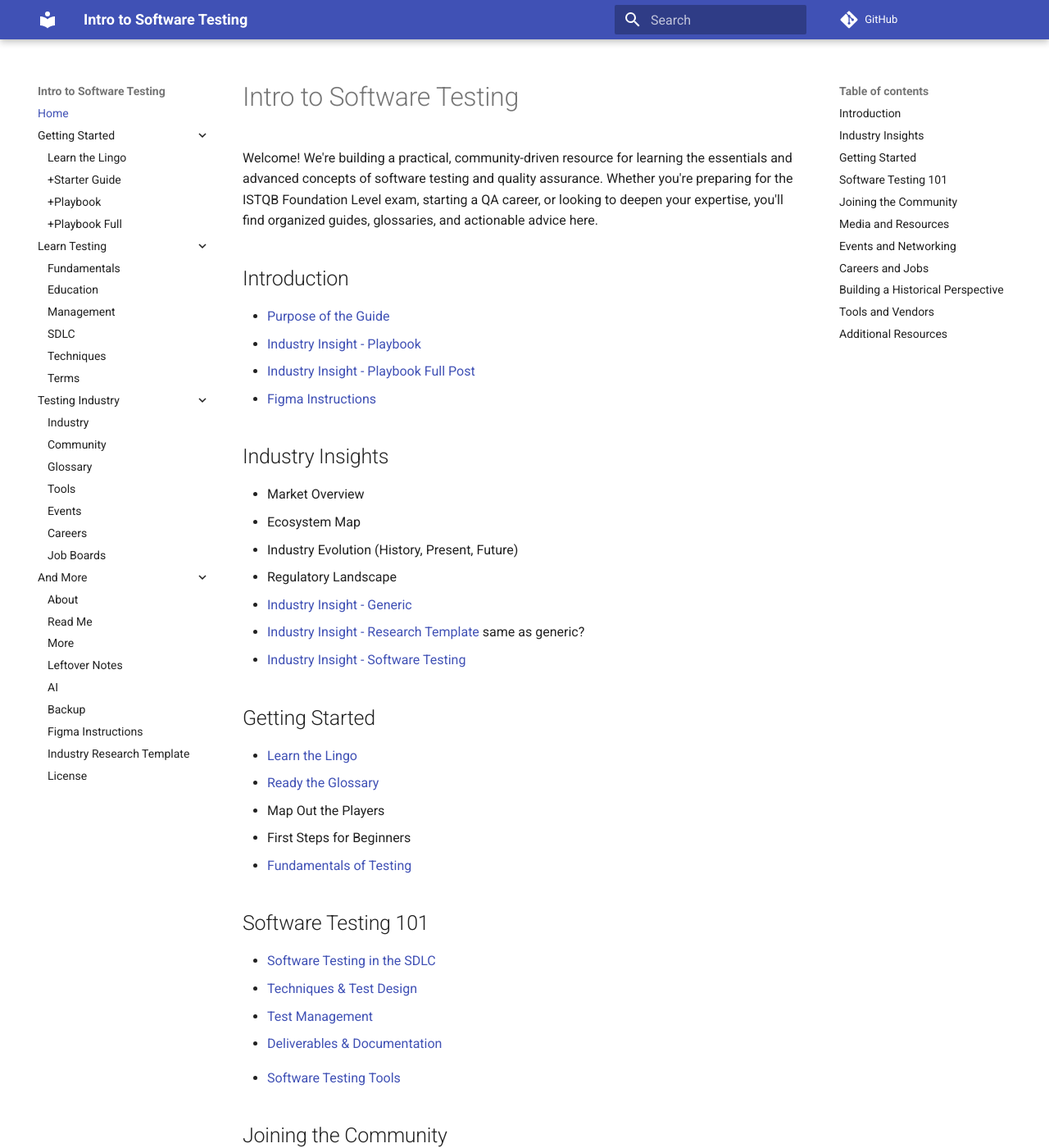
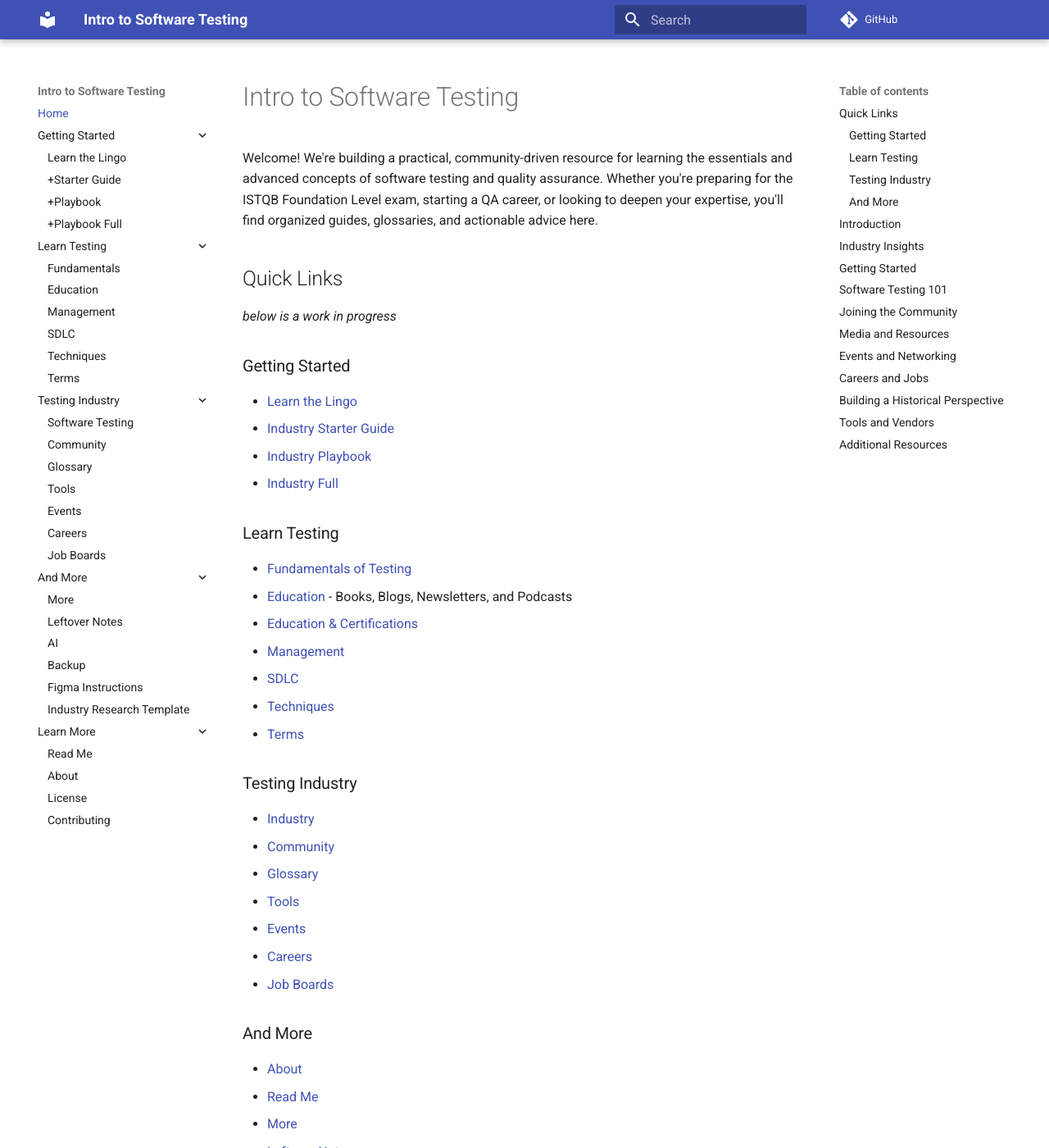
Before and after one commit to brettadler/softwaretesting, an MkDocs documentation site: the page built from docs/index.md, in a window 1280 px wide and 1400 px high. Shown: the whole window at 82% size. Built offline with MkDocs 1.6.1 and Material for MkDocs 9.7.7, drawn with Linux system fonts in a browser that asks for light colours; comment, search, counter and statistics services are not loaded; some of the changed text lies outside the part shown.

Commit message:
still very rough notes...

```diff
--- a/docs/education.md
+++ b/docs/education.md
@@ -1,4 +1,12 @@
 # Education
+
+## Books
+
+## Blogs,
+
+## Newsletters
+
+## Podcasts
 
 ## Certifications
 - **ISTQB Certified Tester Foundation Level (CTFL):** foundational testing principles. <https://www.istqb.org/certifications/certified-tester-foundation-level-ctfl-v4-0/>
--- a/docs/index.md
+++ b/docs/index.md
@@ -1,13 +1,50 @@
 # Intro to Software Testing
 
 Welcome! We're building a practical, community-driven resource for learning the essentials and advanced concepts of software testing and quality assurance. Whether you're preparing for the ISTQB Foundation Level exam, starting a QA career, or looking to deepen your expertise, you'll find organized guides, glossaries, and actionable advice here.
+
+## Quick Links
+*below is a work in progress*
+
+### Getting Started
+- [Learn the Lingo](lingo.md)
+- [Industry Starter Guide](starter_guide.md)
+- [Industry Playbook](playbook.md)
+- [Industry Full](playbook_full.md)
+
+### Learn Testing
+<!-- - [Fundamentals](fundamentals.md) -->
+- [Fundamentals of Testing](fundamentals.md)
+- [Education](education.md) - Books, Blogs, Newsletters, and Podcasts
+- [Education & Certifications](education.md)
+- [Management](management.md)
+- [SDLC](sdlc.md)
+- [Techniques](techniques.md)
+- [Terms](terms.md)
+
+### Testing Industry
+- [Industry](industry_software_testing.md)
+- [Community](community.md)
+- [Glossary](glossary.md)
+- [Tools](tools.md)
+- [Events](events.md)
+- [Careers](careers.md)
+- [Job Boards](job_boards.md)
+
+### And More
+- [About](about.md)
+- [Read Me](readme.md)
+- [More](more.md)
+- [Leftover Notes](leftover_notes.md)
+- [AI](ai.md)
+- [Backup](backup.md)
+- [Figma Instructions](figma_instructions.md)
+- [Industry Research Template](industry_research_template.md)
+- [License](license.md)
 
 <!-- ## Table of Contents -->
 
 ## Introduction
 - [Purpose of the Guide](about.md)
-- [Industry Insight - Playbook](playbook.md)
-- [Industry Insight - Playbook Full Post](playbook_full.md)
 - [Figma Instructions](figma_instructions.md)
 
 ## Industry Insights
--- a/mkdocs.yml
+++ b/mkdocs.yml
@@ -23,7 +23,7 @@ nav:
     - Techniques: techniques.md
     - Terms: terms.md
   - Testing Industry:
-    - Industry: industry_software_testing.md
+    - Software Testing: industry_software_testing.md
     - Community: community.md
     - Glossary: glossary.md
     - Tools: tools.md
@@ -31,15 +31,17 @@ nav:
     - Careers: careers.md
     - Job Boards: job_boards.md
   - And More:
-    - About: about.md
-    - Read Me: readme.md
     - More: more.md
     - Leftover Notes: leftover_notes.md
     - AI: ai.md
     - Backup: backup.md
     - Figma Instructions: figma_instructions.md
     - Industry Research Template: industry_research_template.md
+  - Learn More:
+    - Read Me: readme.md
+    - About: about.md
     - License: license.md
+    - Contributing: contributing.md
     # - Gerhkin Style: gerhkin_style.md
 
     # Add most of these.....
```
Also changed, not shown: other parts of docs/education.md (+6 -8 lines), other parts of docs/index.md (+1 -4 lines), docs/contributing.md (added, +33 -0 lines), docs/readme.md (+2 -2 lines), docs/tools.md (+140 -53 lines).
